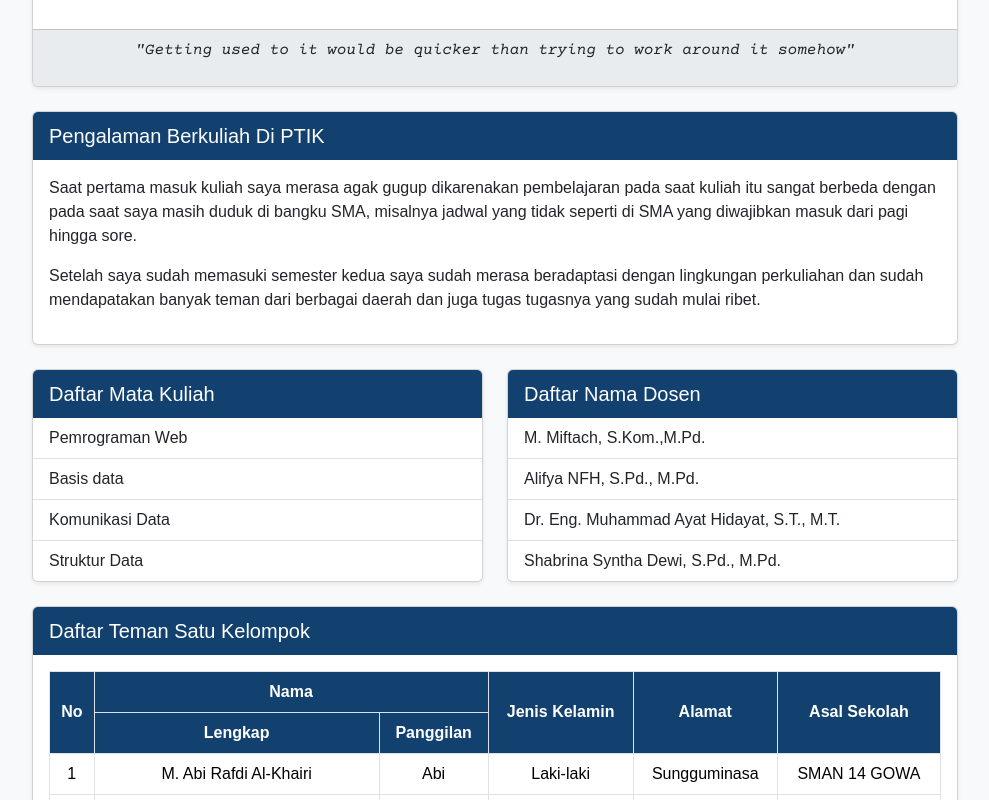
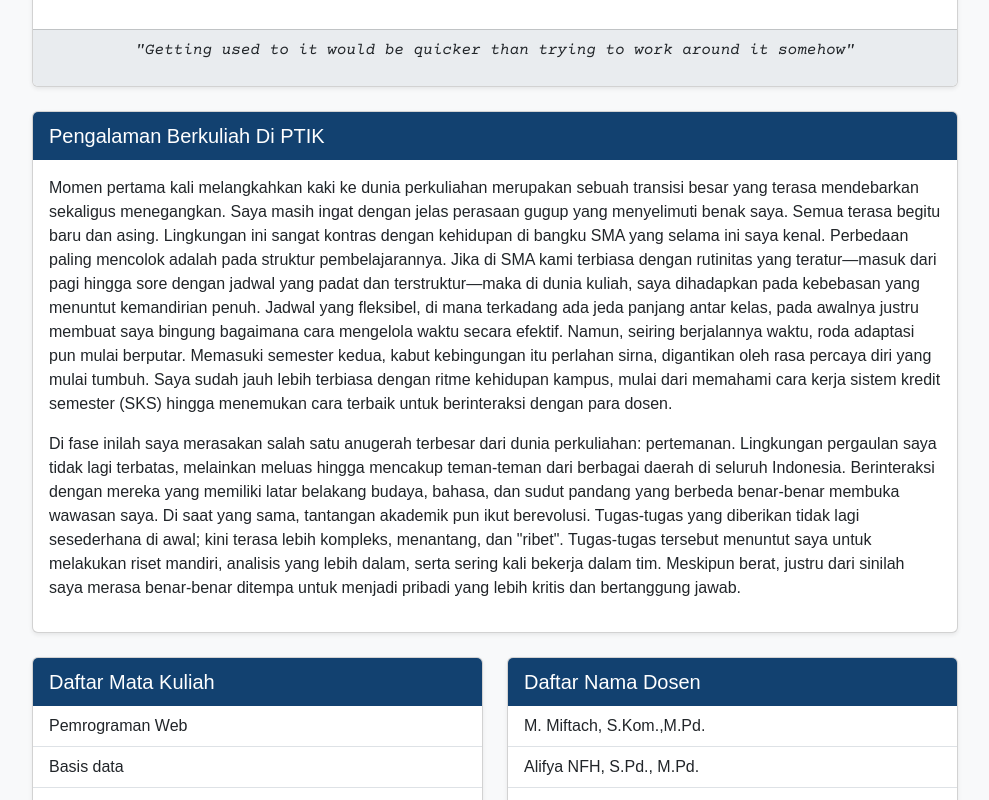
Before and after one commit to AyumuVollerei/Praktikum5, a plain HTML site: page artikel.html in a window 1280 px wide. Shown: the part 502-1302 px from the top of the page, without its empty margins (145-1134 px from the left). Drawn offline with nearby package versions, Linux system fonts and the light colour scheme.

Commit message:
Update artikel.html

```diff
--- a/artikel.html
+++ b/artikel.html
@@ -76,8 +76,9 @@
                         <h2 class="fs-5 my-1">Pengalaman Berkuliah Di PTIK</h2>
                     </div>
                     <div class="card-body">
-                        <p>Saat pertama masuk kuliah saya merasa agak gugup dikarenakan pembelajaran pada saat kuliah itu sangat berbeda dengan pada saat saya masih duduk di bangku SMA, misalnya jadwal yang tidak seperti di SMA yang diwajibkan masuk dari pagi hingga sore.</p>
-                        <p>Setelah saya sudah memasuki semester kedua saya sudah merasa beradaptasi dengan lingkungan perkuliahan dan sudah mendapatakan banyak teman dari berbagai daerah dan juga tugas tugasnya yang sudah mulai ribet.</p>
+                        <p>Momen pertama kali melangkahkan kaki ke dunia perkuliahan merupakan sebuah transisi besar yang terasa mendebarkan sekaligus menegangkan. Saya masih ingat dengan jelas perasaan gugup yang menyelimuti benak saya. Semua terasa begitu baru dan asing. Lingkungan ini sangat kontras dengan kehidupan di bangku SMA yang selama ini saya kenal. Perbedaan paling mencolok adalah pada struktur pembelajarannya. Jika di SMA kami terbiasa dengan rutinitas yang teratur—masuk dari pagi hingga sore dengan jadwal yang padat dan terstruktur—maka di dunia kuliah, saya dihadapkan pada kebebasan yang menuntut kemandirian penuh. Jadwal yang fleksibel, di mana terkadang ada jeda panjang antar kelas, pada awalnya justru membuat saya bingung bagaimana cara mengelola waktu secara efektif.
+Namun, seiring berjalannya waktu, roda adaptasi pun mulai berputar. Memasuki semester kedua, kabut kebingungan itu perlahan sirna, digantikan oleh rasa percaya diri yang mulai tumbuh. Saya sudah jauh lebih terbiasa dengan ritme kehidupan kampus, mulai dari memahami cara kerja sistem kredit semester (SKS) hingga menemukan cara terbaik untuk berinteraksi dengan para dosen.</p>
+                        <p>Di fase inilah saya merasakan salah satu anugerah terbesar dari dunia perkuliahan: pertemanan. Lingkungan pergaulan saya tidak lagi terbatas, melainkan meluas hingga mencakup teman-teman dari berbagai daerah di seluruh Indonesia. Berinteraksi dengan mereka yang memiliki latar belakang budaya, bahasa, dan sudut pandang yang berbeda benar-benar membuka wawasan saya. Di saat yang sama, tantangan akademik pun ikut berevolusi. Tugas-tugas yang diberikan tidak lagi sesederhana di awal; kini terasa lebih kompleks, menantang, dan "ribet". Tugas-tugas tersebut menuntut saya untuk melakukan riset mandiri, analisis yang lebih dalam, serta sering kali bekerja dalam tim. Meskipun berat, justru dari sinilah saya merasa benar-benar ditempa untuk menjadi pribadi yang lebih kritis dan bertanggung jawab.</p>
                     </div>
                 </div>
 
```
